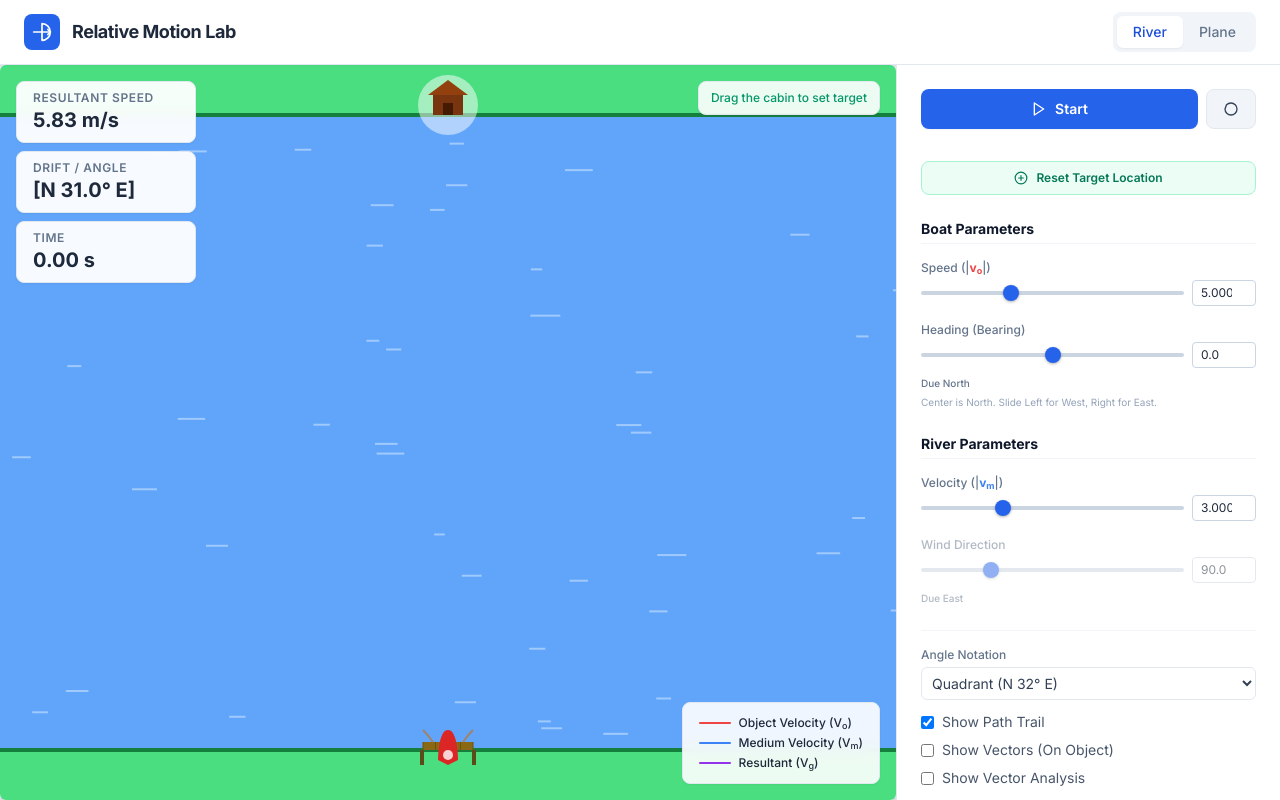
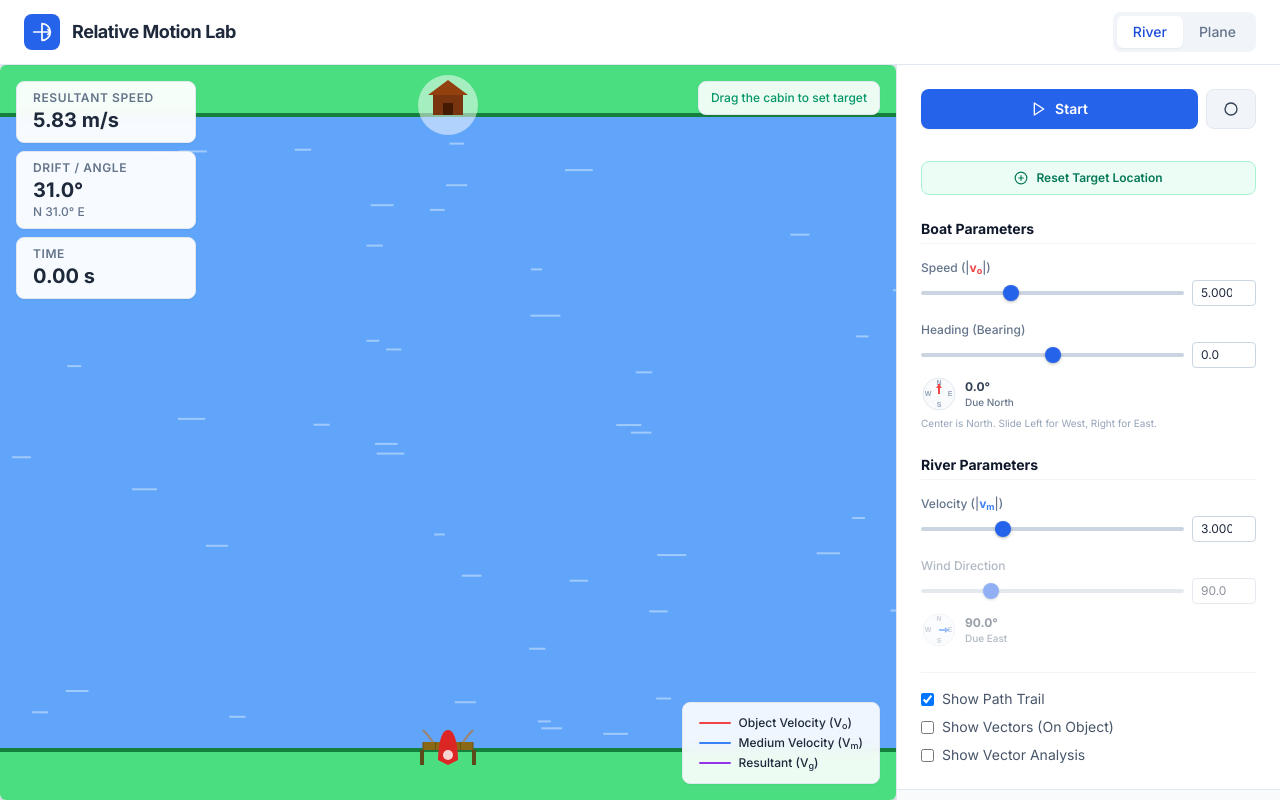
Before and after one commit to AtreyuArtax/realtive-motion, a plain HTML site: page index.html in a window 1280 px wide. Drawn offline with nearby package versions, Linux system fonts and the light colour scheme.

Commit message:
upgrades

```diff
--- a/index.html
+++ b/index.html
@@ -113,7 +113,10 @@
                     class="stat-card px-2 sm:px-4 py-1 sm:py-2 rounded-lg border border-slate-200 shadow-sm min-w-[160px] sm:min-w-[180px] text-xs sm:text-sm">
                     <div class="text-[10px] sm:text-xs text-slate-500 uppercase tracking-wider font-semibold">Drift /
                         Angle</div>
-                    <div class="text-lg sm:text-xl font-bold text-slate-800"><span id="val-angle">0.0</span></div>
+                    <div class="text-lg sm:text-xl font-bold text-slate-800"><span id="val-angle-bearing">0.0°</span>
+                    </div>
+                    <div class="text-[10px] sm:text-xs text-slate-500 font-medium" id="val-angle-quadrant">Due North
+                    </div>
                 </div>
                 <div
                     class="stat-card px-2 sm:px-4 py-1 sm:py-2 rounded-lg border border-slate-200 shadow-sm min-w-[160px] sm:min-w-[180px] text-xs sm:text-sm">
@@ -145,26 +148,9 @@
                     </button>
                 </div>
 
-                <!-- Resultant Summary -->
-                <div class="bg-purple-50 border border-purple-200 rounded-lg px-3 py-1.5 mb-2">
-                    <div class="flex justify-between items-center">
-                        <div>
-                            <div class="text-[10px] text-purple-500 font-semibold uppercase tracking-wider">Resultant
-                            </div>
-                            <div class="text-base font-bold text-purple-700"><span id="val-res-mag">0.0</span> <span
-                                    class="text-xs font-medium text-purple-400">m/s</span></div>
-                        </div>
-                        <div class="text-right">
-                            <div class="text-[10px] text-purple-500 font-semibold uppercase tracking-wider">Bearing
-                            </div>
-                            <div class="text-sm font-bold text-purple-700" id="val-res-bearing">0.0°</div>
-                        </div>
-                    </div>
-                </div>
-
                 <!-- Vector Diagram Canvas -->
                 <div class="flex justify-center mb-2 bg-slate-50 rounded-lg border border-slate-100 overflow-hidden">
-                    <canvas id="analysis-canvas" width="260" height="150"></canvas>
+                    <canvas id="analysis-canvas" width="260" height="190"></canvas>
                 </div>
 
                 <!-- Component Table -->
@@ -302,8 +288,13 @@
                                     title="Object heading bearing value"
                                     class="w-16 px-2 py-1 text-xs border border-slate-300 rounded bg-white focus:outline-none focus:ring-2 focus:ring-blue-500">
                             </div>
-                            <div class="text-[10px] text-slate-500 font-medium mt-1 mb-1">
-                                <span id="disp-theta-obj-quad">N 0° E</span>
+                            <div class="flex items-center gap-2 mt-1 mb-1">
+                                <canvas id="compass-obj" width="36" height="36" class="shrink-0"></canvas>
+                                <div>
+                                    <div class="text-xs font-bold text-slate-700" id="disp-theta-obj-bearing">0.0°</div>
+                                    <div class="text-[10px] text-slate-500 font-medium" id="disp-theta-obj-quad">Due
+                                        North</div>
+                                </div>
                             </div>
                             <p id="hint-theta-obj" class="text-[10px] text-slate-400 mt-1">Center is North. Slide Left
                                 for West, Right for East.</p>
@@ -344,24 +335,20 @@
                                     title="Wind direction bearing value"
                                     class="w-16 px-2 py-1 text-xs border border-slate-300 rounded bg-white focus:outline-none focus:ring-2 focus:ring-blue-500">
                             </div>
-                            <div class="text-[10px] text-slate-500 font-medium mt-1 mb-1">
-                                <span id="disp-theta-med-quad">N 90° E</span>
+                            <div class="flex items-center gap-2 mt-1 mb-1">
+                                <canvas id="compass-med" width="36" height="36" class="shrink-0"></canvas>
+                                <div>
+                                    <div class="text-xs font-bold text-slate-700" id="disp-theta-med-bearing">90.0°
+                                    </div>
+                                    <div class="text-[10px] text-slate-500 font-medium" id="disp-theta-med-quad">Due
+                                        East</div>
+                                </div>
                             </div>
                         </div>
                     </div>
 
                     <!-- Display Options -->
                     <div class="pt-4 border-t border-slate-100 space-y-3">
-                        <div class="flex flex-col gap-1">
-                            <label class="text-xs font-medium text-slate-500">Angle Notation</label>
-                            <label for="select-notation" class="sr-only">Angle Notation</label>
-                            <select id="select-notation" title="Angle Notation"
-                                class="text-sm p-1.5 border border-slate-200 rounded-md bg-white text-slate-700 focus:outline-none focus:ring-2 focus:ring-blue-500">
-                                <option value="bearing">Bearing (0° - 360°)</option>
-                                <option value="quadrant" selected>Quadrant (N 32° E)</option>
-                            </select>
-                        </div>
-
                         <div class="flex flex-col gap-2">
                             <label class="flex items-center gap-2 cursor-pointer">
                                 <input type="checkbox" id="check-trails"
@@ -477,10 +464,14 @@
             textThetaMed: document.getElementById('text-theta-med'),
 
             dispThetaObjQuad: document.getElementById('disp-theta-obj-quad'),
+            dispThetaObjBearing: document.getElementById('disp-theta-obj-bearing'),
             dispThetaMedQuad: document.getElementById('disp-theta-med-quad'),
+            dispThetaMedBearing: document.getElementById('disp-theta-med-bearing'),
+
+            compassObj: document.getElementById('compass-obj'),
+            compassMed: document.getElementById('compass-med'),
 
             hintThetaObj: document.getElementById('hint-theta-obj'),
-            selectNotation: document.getElementById('select-notation'),
             containerThetaMed: document.getElementById('container-theta-med'),
             dragHint: document.getElementById('drag-hint'),
 
@@ -494,11 +485,10 @@
             valMy: document.getElementById('val-my'),
             valRx: document.getElementById('val-rx'),
             valRy: document.getElementById('val-ry'),
-            valResMag: document.getElementById('val-res-mag'),
-            valResBearing: document.getElementById('val-res-bearing'),
 
             valVNet: document.getElementById('val-vnet'),
-            valAngle: document.getElementById('val-angle'),
+            valAngleBearing: document.getElementById('val-angle-bearing'),
+            valAngleQuadrant: document.getElementById('val-angle-quadrant'),
             valTime: document.getElementById('val-time'),
 
             btnPlay: document.getElementById('btn-start'),
@@ -546,11 +536,62 @@
         }
 
         function formatAngle(bearing) {
-            if (ui.selectNotation.value === 'quadrant') {
-                return `[${bearingToQuadrant(bearing)}]`;
-            } else {
-                return `${bearing.toFixed(1)}°`;
-            }
+            return `${bearing.toFixed(1)}°`;
+        }
+
+        // Draw a mini compass rose on a small canvas
+        function drawCompass(canvasEl, bearingDeg, color) {
+            const cctx = canvasEl.getContext('2d');
+            const w = canvasEl.width;
+            const h = canvasEl.height;
+            const cx = w / 2;
+            const cy = h / 2;
+            const r = Math.min(cx, cy) - 2;
+
+            cctx.clearRect(0, 0, w, h);
+
+            // Ring
+            cctx.beginPath();
+            cctx.arc(cx, cy, r, 0, Math.PI * 2);
+            cctx.fillStyle = '#f8fafc';
+            cctx.fill();
+            cctx.strokeStyle = '#e2e8f0';
+            cctx.lineWidth = 1;
+            cctx.stroke();
+
+            // Cardinal tick labels
+            cctx.font = 'bold 7px Inter, sans-serif';
+            cctx.fillStyle = '#94a3b8';
+            cctx.textAlign = 'center';
+            cctx.textBaseline = 'middle';
+            cctx.fillText('N', cx, cy - r + 5);
+            cctx.fillText('S', cx, cy + r - 5);
+            cctx.fillText('E', cx + r - 5, cy);
+            cctx.fillText('W', cx - r + 5, cy);
+
+            // Direction arrow (bearing: 0=N=up, 90=E=right, clockwise)
+            const rad = (bearingDeg - 90) * Math.PI / 180;
+            const arrowLen = r - 6;
+            const tipX = cx + Math.cos(rad) * arrowLen;
+            const tipY = cy + Math.sin(rad) * arrowLen;
+
+            // Arrow shaft
+            cctx.beginPath();
+            cctx.moveTo(cx, cy);
+            cctx.lineTo(tipX, tipY);
+            cctx.strokeStyle = color;
+            cctx.lineWidth = 2;
+            cctx.stroke();
+
+            // Arrowhead
+            const headLen = 5;
+            const angle = Math.atan2(tipY - cy, tipX - cx);
+            cctx.beginPath();
+            cctx.moveTo(tipX, tipY);
+            cctx.lineTo(tipX - headLen * Math.cos(angle - Math.PI / 5), tipY - headLen * Math.sin(angle - Math.PI / 5));
+            cctx.lineTo(tipX - headLen * Math.cos(angle + Math.PI / 5), tipY - headLen * Math.sin(angle + Math.PI / 5));
+            cctx.fillStyle = color;
+            cctx.fill();
         }
 
         // --- Interaction Logic (Dragging) ---
@@ -844,7 +885,6 @@
                 }
             });
 
-            ui.selectNotation.addEventListener('change', () => { updateUI(); draw(); });
             ui.checkTrails.addEventListener('change', draw);
             ui.checkVectors.addEventListener('change', draw);
 
@@ -971,13 +1011,19 @@
             ui.inputThetaObj.value = state.thetaObj;
             if (focused !== ui.textThetaObj) ui.textThetaObj.value = state.thetaObj.toFixed(1);
 
-            // Update quadrant notation displays
+            // Update dual notation displays for object heading
             let displayBearing = state.thetaObj;
             if (state.mode === 'river' && displayBearing < 0) {
                 displayBearing = 360 + displayBearing;
             }
+            ui.dispThetaObjBearing.innerText = displayBearing.toFixed(1) + '°';
             ui.dispThetaObjQuad.innerText = bearingToQuadrant(displayBearing);
+            drawCompass(ui.compassObj, displayBearing, '#ef4444');
+
+            // Update dual notation displays for medium heading
+            ui.dispThetaMedBearing.innerText = state.thetaMed.toFixed(1) + '°';
             ui.dispThetaMedQuad.innerText = bearingToQuadrant(state.thetaMed);
+            drawCompass(ui.compassMed, state.thetaMed, '#3b82f6');
 
             ui.inputVMed.value = state.vMed;
             if (focused !== ui.textVMed) ui.textVMed.value = state.vMed.toFixed(3);
@@ -999,7 +1045,8 @@
             const bearingNet = toBearing(angleNetRad);
 
             ui.valVNet.innerText = vNet.toFixed(2);
-            ui.valAngle.innerText = formatAngle(bearingNet);
+            ui.valAngleBearing.innerText = bearingNet.toFixed(1) + '°';
+            ui.valAngleQuadrant.innerText = bearingToQuadrant(bearingNet);
             ui.valTime.innerText = state.time.toFixed(2);
 
             // Update Analysis Overlay Values
@@ -1021,20 +1068,20 @@
             const vRx = vOx + vMx;
             const vRy = vOy + vMy;
 
-            // Update Text Values
-            ui.valOx.innerText = vOx.toFixed(1);
-            ui.valOy.innerText = vOy.toFixed(1);
-            ui.valMx.innerText = vMx.toFixed(1);
-            ui.valMy.innerText = vMy.toFixed(1);
-            ui.valRx.innerText = vRx.toFixed(1);
-            ui.valRy.innerText = vRy.toFixed(1);
-
-            // Update Resultant Summary
+            // Update Text Values with signed coloring
+            function setSignedValue(el, val) {
+                el.innerText = val.toFixed(1);
+                el.style.color = val > 0.05 ? '#16a34a' : val < -0.05 ? '#dc2626' : '#64748b';
+            }
+            setSignedValue(ui.valOx, vOx);
+            setSignedValue(ui.valOy, vOy);
+            setSignedValue(ui.valMx, vMx);
+            setSignedValue(ui.valMy, vMy);
+            setSignedValue(ui.valRx, vRx);
+            setSignedValue(ui.valRy, vRy);
+
+            // Compute resultant magnitude for labels and arc
             const vResMag = Math.sqrt(vRx * vRx + vRy * vRy);
-            const resBearingRad = Math.atan2(vRy, vRx);
-            const resBearing = toBearing(resBearingRad);
-            ui.valResMag.innerText = vResMag.toFixed(2);
-            ui.valResBearing.innerText = bearingToQuadrant(resBearing);
 
             // 2. Draw Mini Canvas
             const w = analysisCanvas.width;
@@ -1064,7 +1111,7 @@
             const bboxH = (maxY - minY) || 1;
 
             // Scale to fit canvas with padding for labels
-            const padding = 24;
+            const padding = 28;
             const scaleX = (w - 2 * padding) / bboxW;
             const scaleY = (h - 2 * padding) / bboxH;
             const scale = Math.min(scaleX, scaleY);
@@ -1159,6 +1206,39 @@
             drawVectorLabel(origin, tipObj, `${objLabel} ${state.vObj.toFixed(1)}`, '#dc2626');
             drawVectorLabel(tipObj, tipRes, `${medLabel} ${state.vMed.toFixed(1)}`, '#2563eb');
             drawVectorLabel(origin, tipRes, `V\u1d63 ${vResMag.toFixed(1)}`, '#7c3aed');
+
+            // Draw bearing angle arc from North to resultant
+            if (vResMag > 0.1) {
+                const resBearing = toBearing(Math.atan2(vRy, vRx));
+                const arcR = 18;
+                // Canvas angles: 0=right, negative=clockwise from right
+                // North in canvas = -PI/2 (straight up)
+                const startAngle = -Math.PI / 2; // North
+                // Bearing clockwise from north: canvas angle = bearing - 90° converted to radians
+                const endAngle = (resBearing - 90) * Math.PI / 180;
+
+                actx.beginPath();
+                // Draw clockwise from north to bearing
+                actx.arc(origin.x, origin.y, arcR, startAngle, endAngle, false);
+                actx.strokeStyle = '#a855f7';
+                actx.lineWidth = 1.5;
+                actx.setLineDash([]);
+                actx.stroke();
+
+                // Label the angle
+                const midAngle = (startAngle + endAngle) / 2;
+                // Adjust for wrapping if needed
+                const labelR = arcR + 10;
+                const lx = origin.x + Math.cos(midAngle) * labelR;
+                const ly = origin.y + Math.sin(midAngle) * labelR;
+                actx.save();
+                actx.font = 'bold 9px Inter, sans-serif';
+                actx.textAlign = 'center';
+                actx.textBaseline = 'middle';
+                actx.fillStyle = '#7c3aed';
+                actx.fillText(resBearing.toFixed(0) + '\u00b0', lx, ly);
+                actx.restore();
+            }
         }
 
 
```
